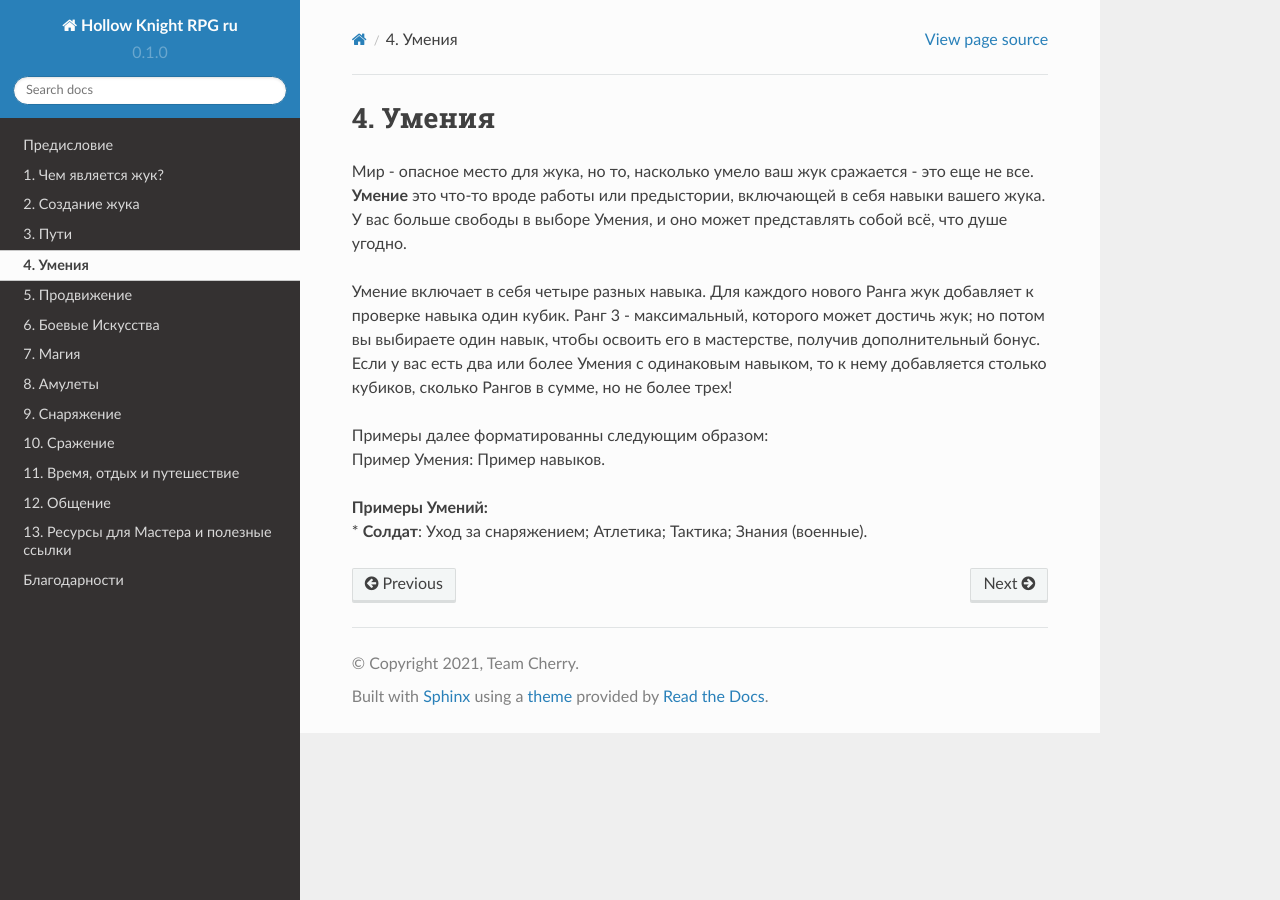
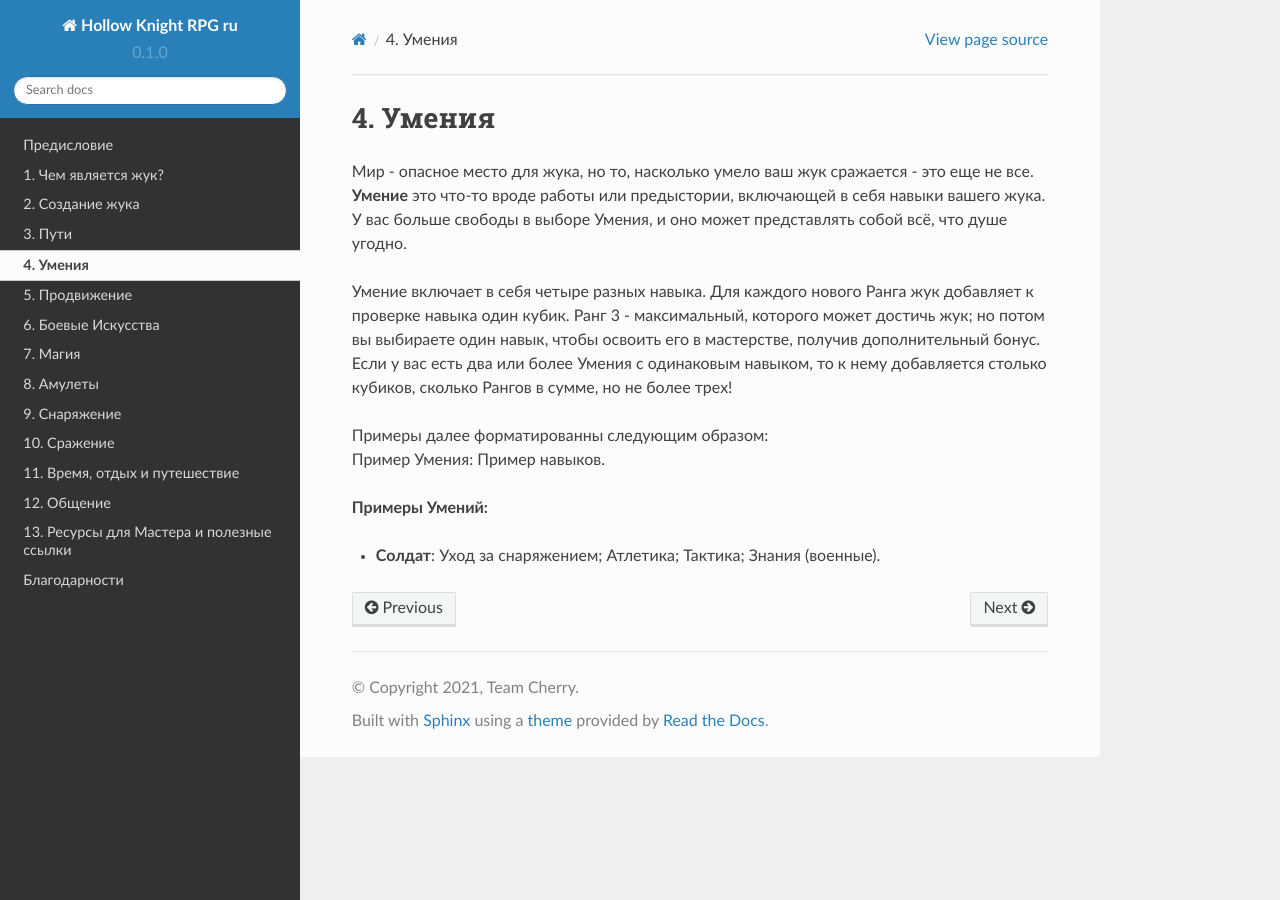
Before and after one commit to LazySelkie/hollow-knight-rpg-ru, a Sphinx documentation site: the page built from docs/source/proficiencies.rst, in a window 1280 px wide. Built offline with Sphinx 7.4.7 and the Read the Docs theme 2.0.0, drawn with Linux system fonts in a browser that asks for light colours.

```diff
--- a/docs/source/proficiencies.rst
+++ b/docs/source/proficiencies.rst
@@ -9,5 +9,6 @@
 | Примеры далее форматированны следующим образом:
 | Пример Умения: Пример навыков.
 
-| **Примеры Умений:**
-| * **Солдат**: Уход за снаряжением; Атлетика; Тактика; Знания (военные).
+**Примеры Умений:**
+
+* **Солдат**: Уход за снаряжением; Атлетика; Тактика; Знания (военные).
```
